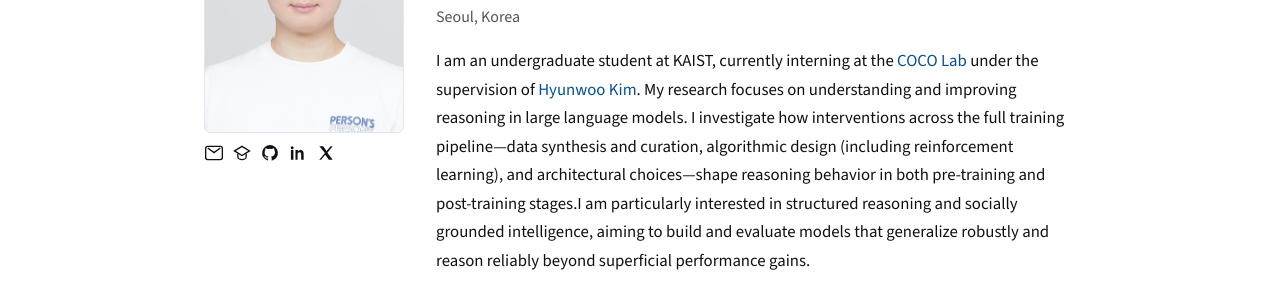
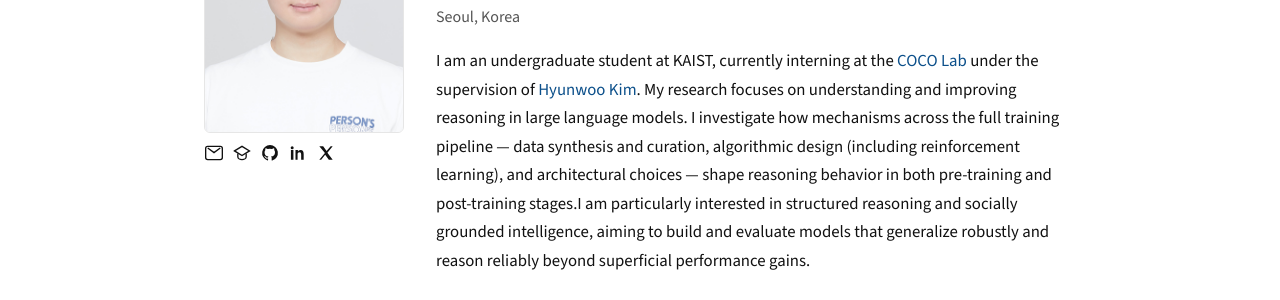
Before and after one commit to sunwoo02/sunwoo02.github.io, a Jekyll site: the page built from index.md, in a window 1280 px wide. Shown: the part 239-539 px from the top of the page. Built offline with Jekyll 4.4.1, drawn with Linux system fonts in a browser that asks for light colours.

Commit message:
Refine introduction text in index.md
Corrected formatting and improved clarity in the introduction section.

```diff
--- a/index.md
+++ b/index.md
@@ -6,7 +6,7 @@ affiliation: Undergraduate Researcher (AI / Machine Learning), Korea Advanced In
 location: Seoul, Korea
 intro: >-
   I am an undergraduate student at KAIST, currently interning at the <a href="https://coco-kaist.github.io/" target="_blank" rel="noopener">COCO Lab</a>  under the supervision of
-  <a href="https://hyunw.kim/" target="_blank" rel="noopener">Hyunwoo Kim</a>. My research focuses on understanding and improving reasoning in large language models. I investigate how interventions across the full training pipeline—data synthesis and curation, algorithmic design (including reinforcement learning), and architectural choices—shape reasoning behavior in both pre-training and post-training stages.I am particularly interested in structured reasoning and socially grounded intelligence, aiming to build and evaluate models that generalize robustly and reason reliably beyond superficial performance gains.
+  <a href="https://hyunw.kim/" target="_blank" rel="noopener">Hyunwoo Kim</a>. My research focuses on understanding and improving reasoning in large language models. I investigate how mechanisms across the full training pipeline — data synthesis and curation, algorithmic design (including reinforcement learning), and architectural choices — shape reasoning behavior in both pre-training and post-training stages.I am particularly interested in structured reasoning and socially grounded intelligence, aiming to build and evaluate models that generalize robustly and reason reliably beyond superficial performance gains.
 ---
 ## Publications
 
```
